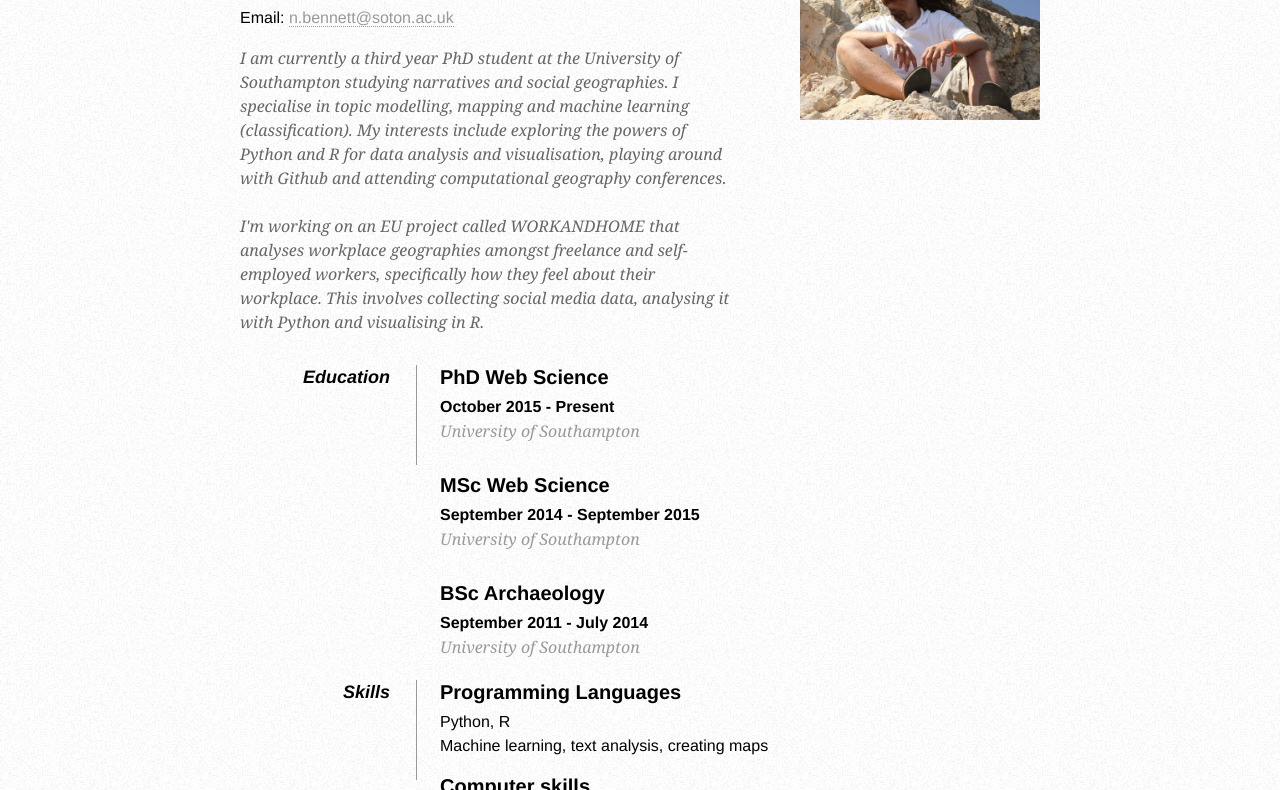
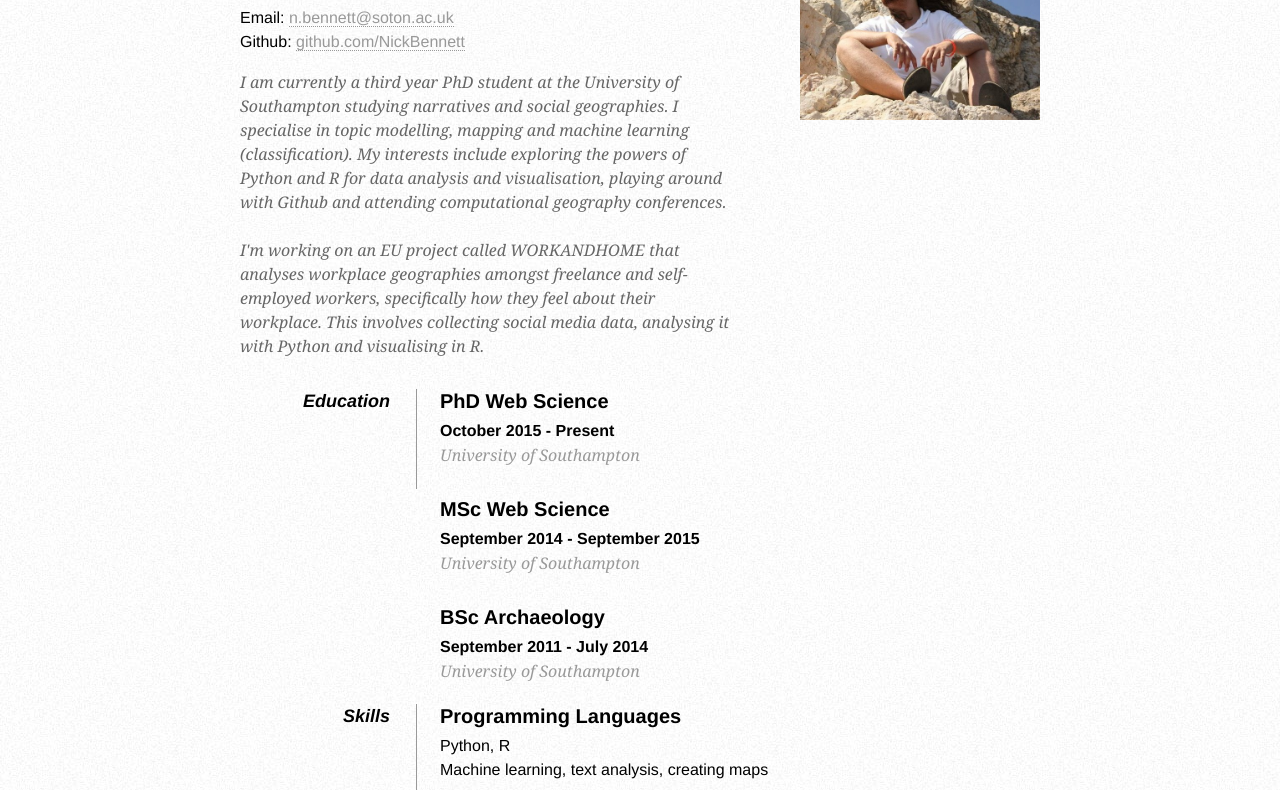
Before and after one commit to NickBennett/nickbennett.github.io, a plain HTML site: page index.html in a window 1280 px wide. Shown: the part 91-881 px from the top of the page. Drawn offline with Linux system fonts and the light colour scheme.

Commit message:
Added github link

```diff
--- a/index.html
+++ b/index.html
@@ -43,6 +43,8 @@
 
             <p>
                 Email: <a class="email" href="mailto:n.bennett@soton.ac.uk">n.bennett@soton.ac.uk</a>
+                <br>
+                Github: <a href="http://github.com/nickbennett", target="new">github.com/NickBennett</a>
             </p>
         </div>
 
```
